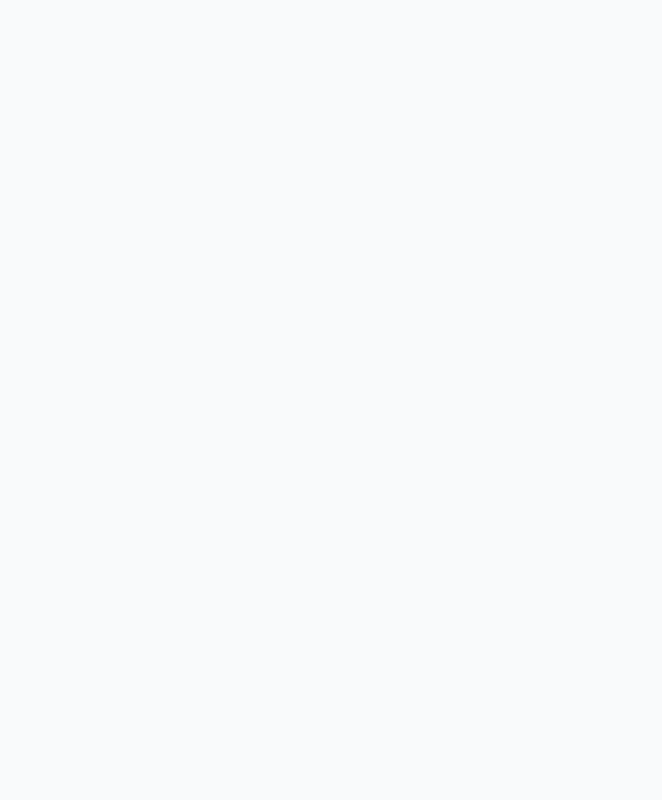
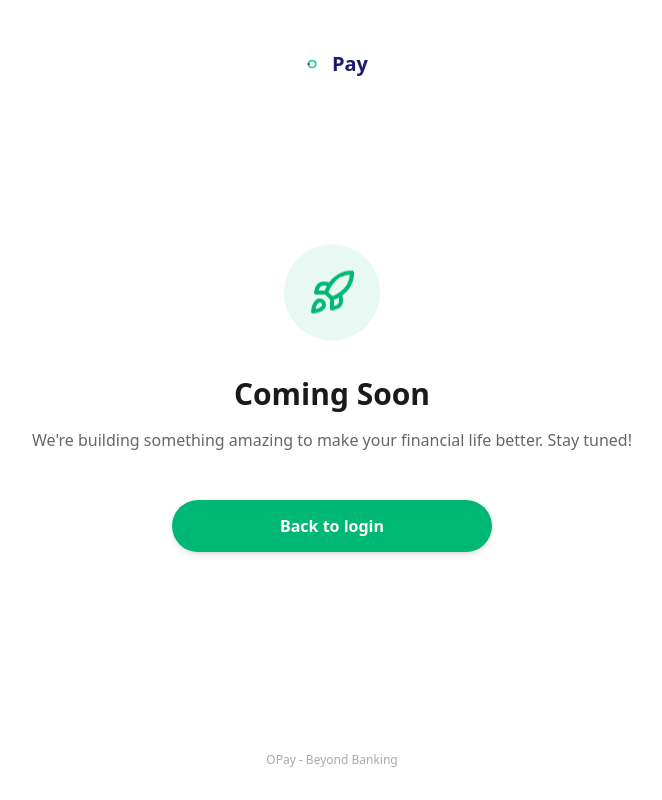
Before and after one commit to LA1385/opay-app, a React (Create React App) app: page /redirect in a window 1280 px wide. Before the commit this address had no page. Shown: the whole page, without its empty margins (308-970 px from the left). Built offline with nearby package versions, Linux system fonts and the light colour scheme.

Commit message:
file restructuring and renaming, function updating and correcting & Readmefile.

```diff
--- a/src/App.js
+++ b/src/App.js
@@ -2,14 +2,15 @@ import React from 'react';
 import { BrowserRouter as Router, Route, Routes } from 'react-router-dom';
 
 // Page imports
-import Welcome from './pages/Welcome';
+import Welcome from './pages/other/Welcome';
 import SignIn from './pages/Authentication/SignIn';
 import SignUp from './pages/Authentication/SignUp';
 import BiometricSetup from './pages/Authentication/BiometricSetup';
-import ComingSoon from './pages/ComingSoon';
+import Redirect from './pages/other/ComingSoon/Redirect';
 import ForgotPassword from './pages/Authentication/ForgotPassword';
 import Dashboard from './pages/Dashboard/Dashboard';
 import Me from './pages/Dashboard/Me';
+import RedirectMe from './pages/other/ComingSoon/RedirectMe';
 
 /**
  * App - Root component that sets up client-side routing
@@ -29,7 +30,8 @@ const App = () => {
         <Route path="/signup" element={<SignUp />} />
         <Route path="/biometric" element={<BiometricSetup />} />
         <Route path="/forgot-password" element={<ForgotPassword />} />
-        <Route path="/coming-soon" element={<ComingSoon />} />
+        <Route path="/redirect" element={<Redirect />} />
+        <Route path="/redirectme" element={<RedirectMe />} />
         <Route path="/dashboard" element={<Dashboard />} />
         <Route path="/me" element={<Me />} />
       </Routes>
--- a/src/components/BottomNav.jsx
+++ b/src/components/BottomNav.jsx
@@ -30,7 +30,7 @@ const BottomNav = ({ active = 'home', onTabChange }) => {
         } else if (tabKey === 'me') {
             navigate('/me');
         } else {
-            navigate('/coming-soon');
+            navigate('/redirect');
         }
 
         if (onTabChange) {
--- a/src/pages/Dashboard/Me.jsx
+++ b/src/pages/Dashboard/Me.jsx
@@ -58,9 +58,16 @@ const Divider = () => (
 const Me = () => {
     const navigate = useNavigate();
     const [balanceHidden, setBalanceHidden] = useState(true);
+    const [activeTab, setActiveTab] = useState('me');
+
+    /*navigates to /me, /home, /cards, /redirect etc*/
+    const handleTabChange = (tab) => {
+        setActiveTab(tab);
+        navigate(`/${tab}`);
+    };
 
     /* Navigates to the "coming soon" screen for unimplemented features */
-    const handleComingSoon = () => navigate('/coming-soon');
+    const handleComingSoon = () => navigate('/redirectme');
 
     /* Clears the user session and redirects to the sign-in page */
     const handleLogout = () => {
@@ -215,7 +222,7 @@ const Me = () => {
             </div>
 
             {/* ── Fixed Bottom Nav ── */}
-            <BottomNav active="me" onTabChange={() => { }} />
+            <BottomNav active={activeTab} onTabChange={handleTabChange} />
         </div>
     );
 };
--- /dev/null
+++ b/src/pages/other/ComingSoon/Redirect.jsx
@@ -0,0 +1,76 @@
+import React from 'react';
+import { useNavigate } from 'react-router-dom';
+import { Rocket } from 'lucide-react';
+import Button from '../../../components/Button.jsx';
+import opayLogo from '../../../assets/logo.png';
+import { getCurrentUser } from '../../../utils/webAuth.js';
+
+/**
+ * ComingSoon - Placeholder page shown when a feature is not yet available.
+ *
+ * Shown when a user taps a feature that hasn't been built yet.
+ * The page displays a "Coming Soon" message and a smart back button:
+ * - If the user is logged in → goes back to the Dashboard
+ * - If not logged in → goes back to Sign In
+ *
+ * Key concepts used:
+ * - getCurrentUser: checks localStorage for an active session
+ * - useNavigate: lets us send the user to a different page in code
+ */
+const Redirect = () => {
+    const navigate = useNavigate();
+
+    const user = getCurrentUser();
+
+    // Decide where to send the user based on their login status
+    const handleNavigation = () => {
+        if (user) {
+            navigate('/dashboard')
+        }
+        else {
+            navigate('/signin')
+        };
+    };
+
+
+    return (
+        <div className="bg-opay-white min-h-screen flex flex-col items-center justify-center px-8">
+            {/* Logo */}
+            <div className="absolute top-12 flex items-center">
+                <div className="w-8 h-8">
+                    <img src={opayLogo} alt="OPay" className="w-full h-full object-contain" />
+                </div>
+                <span className="text-xl font-bold text-opay-blue ml-1">Pay</span>
+            </div>
+
+            {/* Content Container */}
+            <div className="flex flex-col items-center animate-in fade-in zoom-in duration-500">
+                {/* Animated Icon */}
+                <div className="w-24 h-24 bg-opay-iconbg rounded-full flex items-center justify-center mb-8 animate-bounce">
+                    <Rocket size={48} className="text-opay-main" />
+                </div>
+
+                <h1 className="text-3xl font-bold text-opay-headings mb-4">Coming Soon</h1>
+                <p className="text-center text-opay-subtext mb-12">
+                    We're building something amazing to make your financial life better. Stay tuned!
+                </p>
+
+                {/* Return Button */}
+                <div className="w-full max-w-xs">
+                    <Button
+                        text={user ? 'Back to dashboard' : 'Back to login'}
+                        onClick={handleNavigation}
+                        variant="primary"
+                    />
+                </div>
+            </div>
+
+            {/* Branding Subtext */}
+            <div className="absolute bottom-8">
+                <p className="text-xs text-opay-inactive">OPay - Beyond Banking</p>
+            </div>
+        </div>
+    );
+};
+
+export default Redirect;
--- a/src/pages/ComingSoon.jsx
+++ b/src/pages/other/ComingSoon/RedirectMe.jsx
@@ -1,9 +1,8 @@
 import React from 'react';
 import { useNavigate } from 'react-router-dom';
 import { Rocket } from 'lucide-react';
-import Button from '../components/Button';
-import opayLogo from '../assets/logo.png';
-import { getCurrentUser } from '../utils/webAuth.js';
+import Button from '../../../components/Button.jsx';
+import opayLogo from '../../../assets/logo.png';
 
 /**
  * ComingSoon - Placeholder page shown when a feature is not yet available.
@@ -17,20 +16,8 @@ import { getCurrentUser } from '../utils/webAuth.js';
  * - getCurrentUser: checks localStorage for an active session
  * - useNavigate: lets us send the user to a different page in code
  */
-const ComingSoon = () => {
+const RedirectMe = () => {
     const navigate = useNavigate();
-
-    const user = getCurrentUser();
-
-    // Decide where to send the user based on their login status
-    const handleNavigation = () => {
-        if (user) {
-            navigate('/dashboard')
-        }
-        else {
-            navigate('/signin')
-        };
-    };
 
 
     return (
@@ -58,8 +45,8 @@ const ComingSoon = () => {
                 {/* Return Button */}
                 <div className="w-full max-w-xs">
                     <Button
-                        text={user ? 'Back to dashboard' : 'Back to login'}
-                        onClick={handleNavigation}
+                        text='Back to Me tab'
+                        onClick={() => navigate('/me')}
                         variant="primary"
                     />
                 </div>
@@ -73,4 +60,4 @@ const ComingSoon = () => {
     );
 };
 
-export default ComingSoon;
+export default RedirectMe;
--- a/src/pages/Welcome.jsx
+++ b/src/pages/other/Welcome.jsx
@@ -1,7 +1,7 @@
 import React from 'react';
 import { useEffect } from 'react';
 import { useNavigate } from 'react-router-dom';
-import opayLogo from '../assets/logo.png'
+import opayLogo from '../../assets/logo.png';
 
 /**
  * Welcome - The app's splash/intro screen shown on first load.
```
Also changed, not shown: 1 other file (tests, documents, lock files or other folders).
